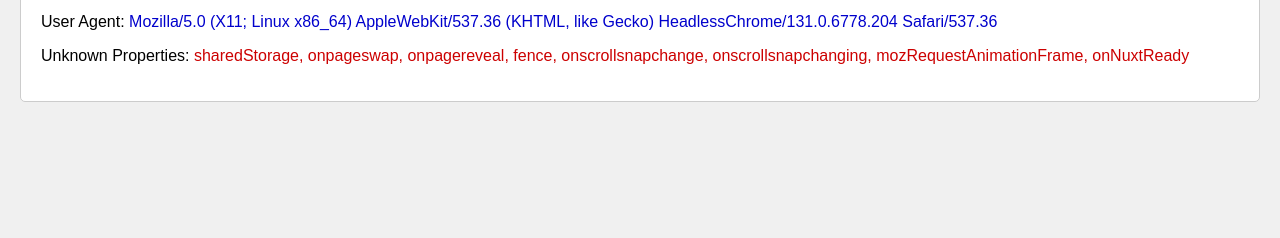
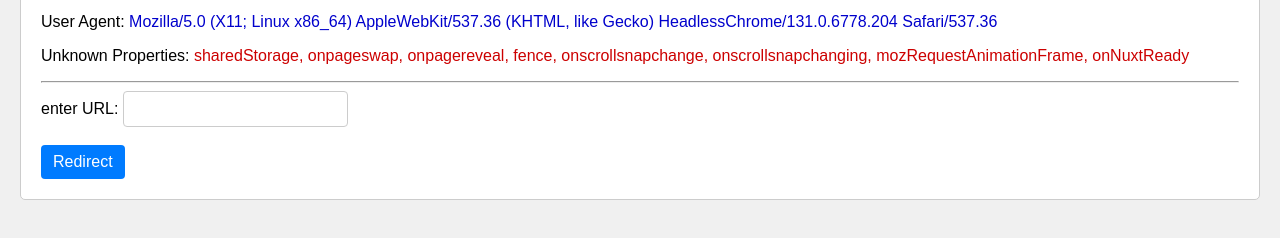
Before and after one commit to puzzle-tools/puzzle-tools.github.io, a plain HTML site: page info/index.html in a window 1280 px wide. Shown: the part 142-380 px from the top of the page. Drawn offline with Linux system fonts and the light colour scheme.

Commit message:
add redirect button

```diff
--- a/info/index.html
+++ b/info/index.html
@@ -34,6 +34,28 @@
         #unknown-props {
             color: #cc0000;
         }
+        /*  */
+        input[type="text"] {
+      padding: 8px;
+      border-radius: 4px;
+      border: 1px solid #ccc;
+      font-size: 16px;
+      margin-right: 10px;
+    }
+
+    button {
+      padding: 8px 12px;
+      border-radius: 4px;
+      border: none;
+      background-color: #007bff;
+      color: #fff;
+      font-size: 16px;
+      cursor: pointer;
+    }
+
+    button:hover {
+      background-color: #0056b3;
+    }
     </style>
 </head>
 
@@ -44,6 +66,10 @@
         <p id="js-enabled">JavaScript Enabled: No</p>
         <p>User Agent: <span id="user-agent">Loading...</span></p>
         <p>Unknown Properties: <span id="unknown-props">Loading...</span></p>
+        <hr>
+        <label for="url">enter URL:</label>
+        <input type="text" id="url" name="url"><br><br>
+        <button type="button" onclick="document.location = document.getElementById('url').value">Redirect</button>
 
     </div>
 
```
Also changed, not shown: index.html (+1 -0 lines).
